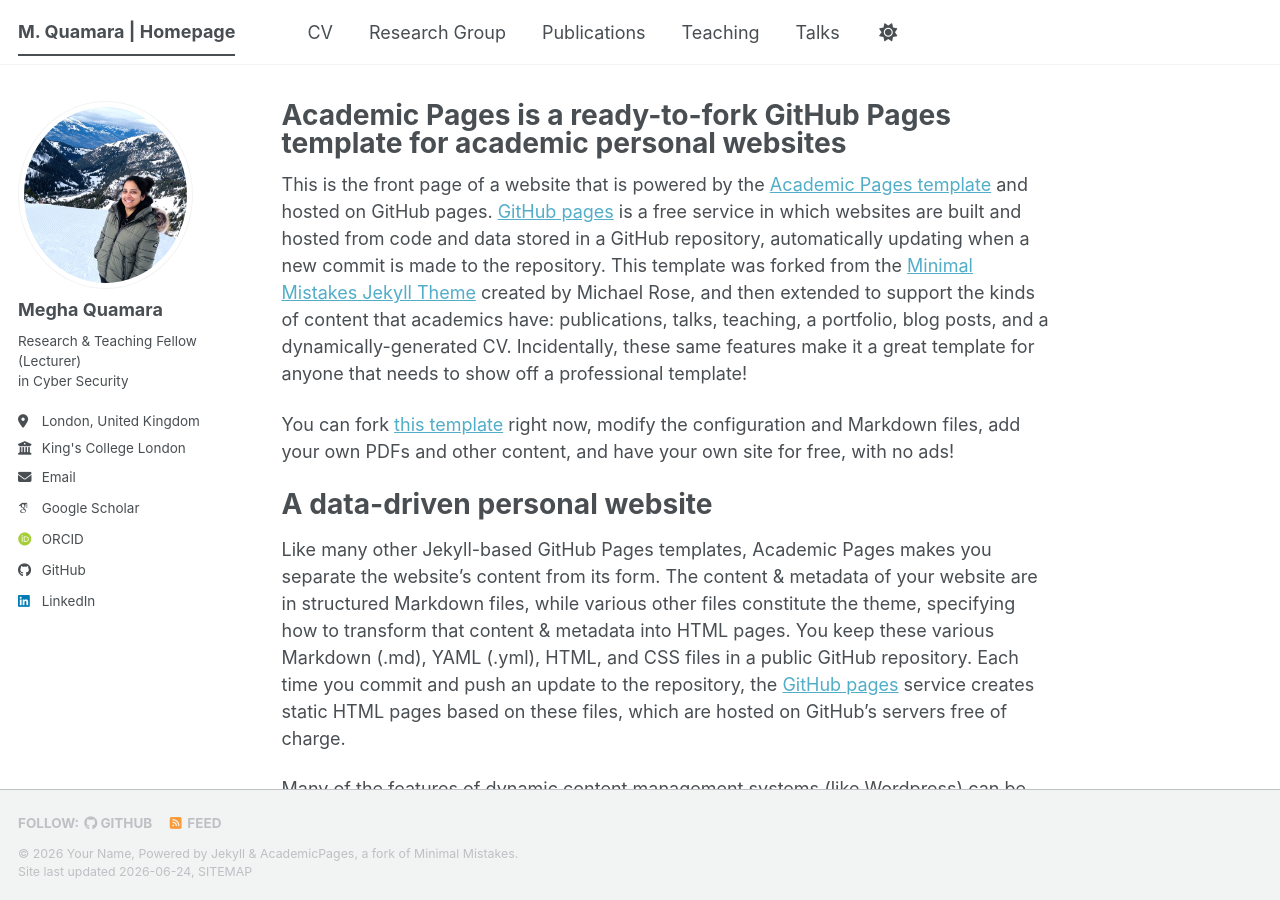
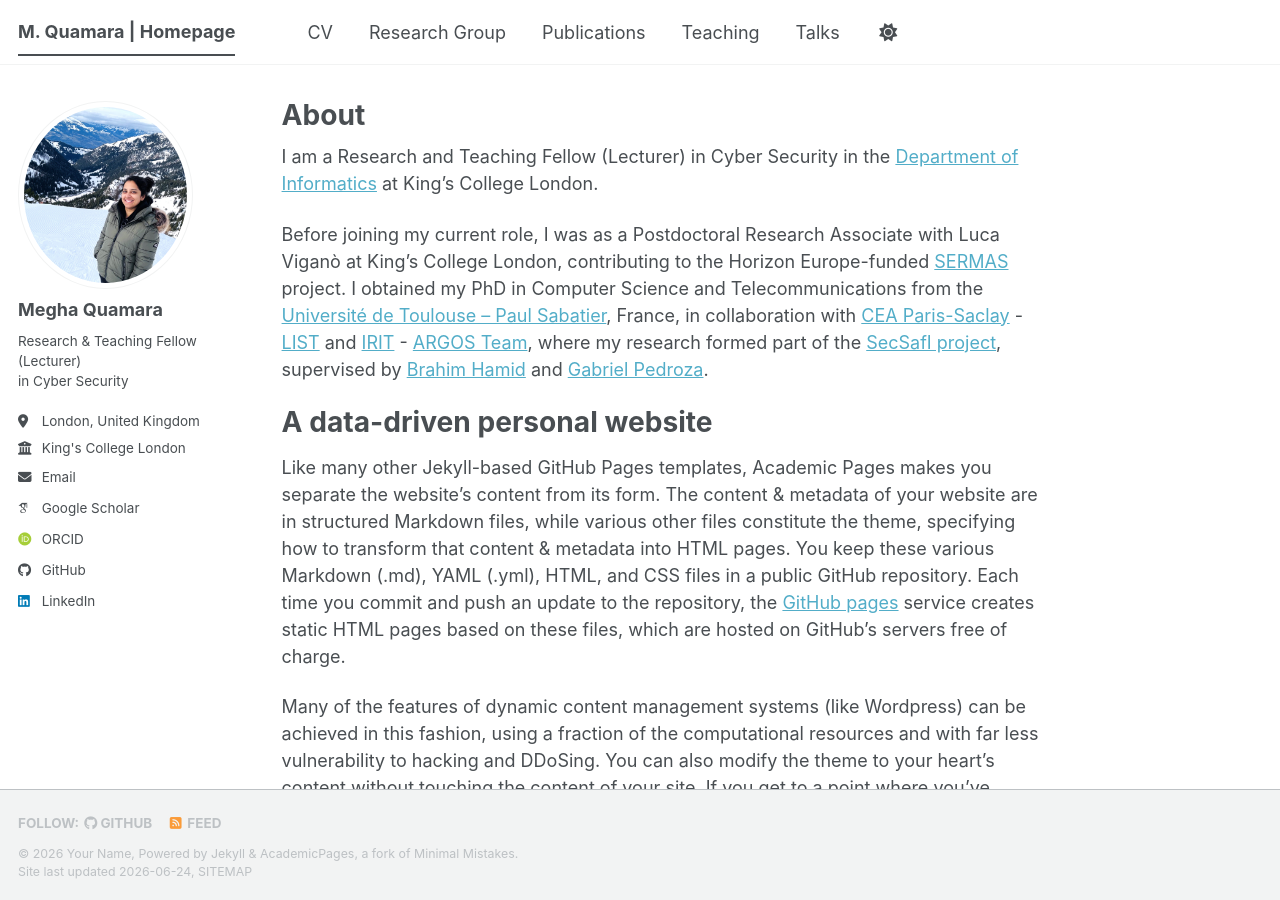
Before and after one commit to meghaquamara/personal-website, a Jekyll site: the page built from _pages/about.md, in a window 1280 px wide and 900 px high. Built offline with Jekyll 4.4.1, drawn with Linux system fonts in a browser that asks for light colours; some web fonts are replaced; a script bundle is joined from its source files by our own code; library files that are not in the unit come from our copies.

Commit message:
Update about.md

```diff
--- a/_pages/about.md
+++ b/_pages/about.md
@@ -1,15 +1,15 @@
 ---
 permalink: /
-title: "Academic Pages is a ready-to-fork GitHub Pages template for academic personal websites"
+title: "About"
 author_profile: true
 redirect_from:
   - /about/
   - /about.html
 ---
 
-This is the front page of a website that is powered by the [Academic Pages template](https://github.com/academicpages/academicpages.github.io) and hosted on GitHub pages. [GitHub pages](https://pages.github.com) is a free service in which websites are built and hosted from code and data stored in a GitHub repository, automatically updating when a new commit is made to the repository. This template was forked from the [Minimal Mistakes Jekyll Theme](https://mmistakes.github.io/minimal-mistakes/) created by Michael Rose, and then extended to support the kinds of content that academics have: publications, talks, teaching, a portfolio, blog posts, and a dynamically-generated CV. Incidentally, these same features make it a great template for anyone that needs to show off a professional template!
+I am a Research and Teaching Fellow (Lecturer) in Cyber Security in the [Department of Informatics](https://www.kcl.ac.uk/informatics) at King’s College London.
 
- You can fork [this template](https://github.com/academicpages/academicpages.github.io) right now, modify the configuration and Markdown files, add your own PDFs and other content, and have your own site for free, with no ads!
+Before joining my current role, I was as a Postdoctoral Research Associate with Luca Viganò at King’s College London, contributing to the Horizon Europe-funded [SERMAS](https://cordis.europa.eu/project/id/101070351) project. I obtained my PhD in Computer Science and Telecommunications from the [Université de Toulouse – Paul Sabatier](https://www.univ-tlse3.fr/), France, in collaboration with [CEA Paris-Saclay](https://www.cea.fr/english/Pages/Welcome.aspx) - [LIST](https://list.cea.fr/en/) and [IRIT](https://www.irit.fr/en/home/) - [ARGOS Team](https://www.irit.fr/en/departement/dep-reliability-systems-and-software/argos-team/), where my research formed part of the [SecSafI project](https://www.irit.fr/~Brahim.Hamid/research/research-interests-and-projects/), supervised by [Brahim Hamid](https://www.irit.fr/~Brahim.Hamid/) and [Gabriel Pedroza](https://fr.linkedin.com/in/gabriel-pedroza-89bb5338).
 
 A data-driven personal website
 ======
```
